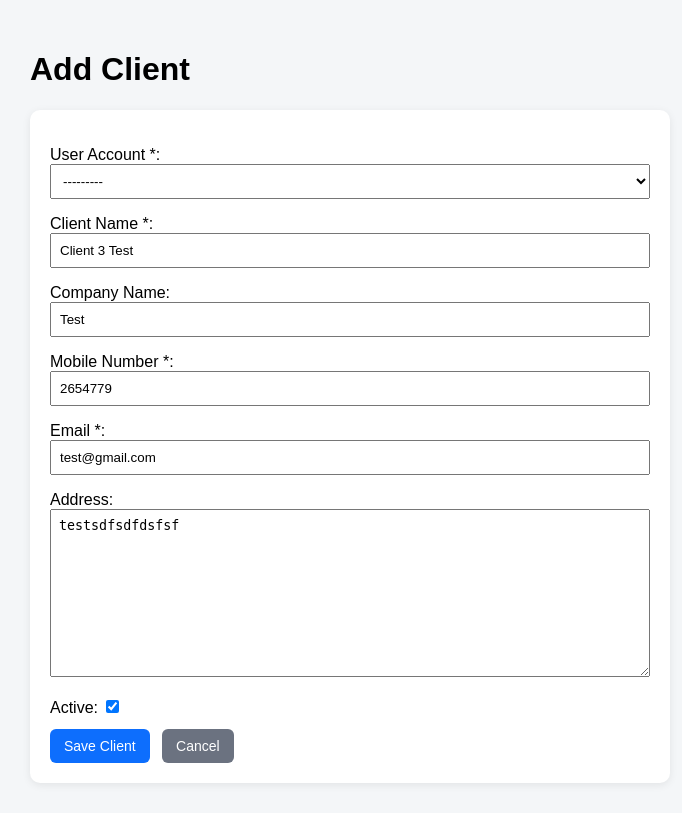
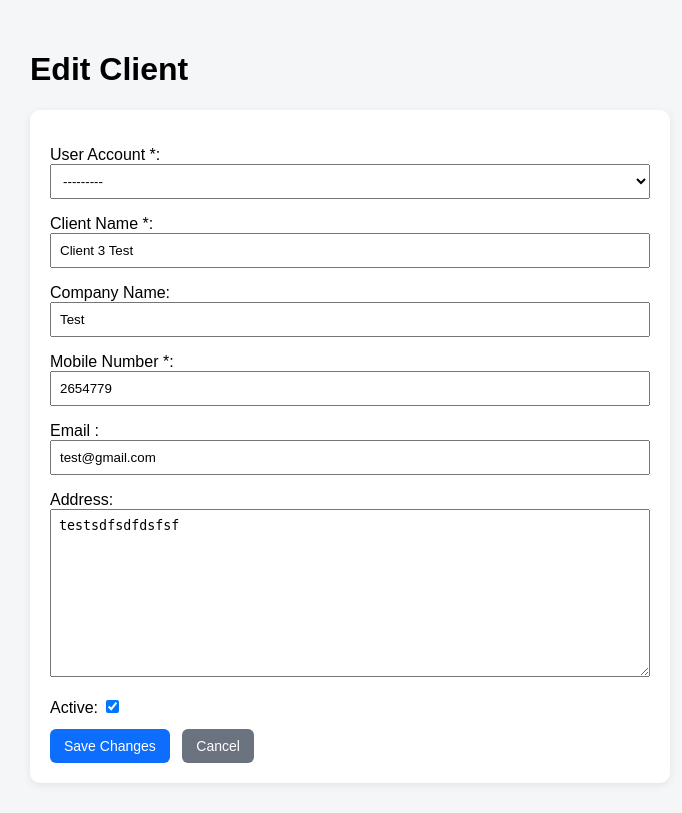
Before and after one commit to MBishta/client-portal-project, a Django app: page /clients/4/edit/ in a window 1280 px wide. Shown: the part 51-864 px from the top of the page, without its empty margins (0-682 px from the left). Run offline with Django 5.2, Linux system fonts and the light colour scheme; a user stored in the database is signed in; data comes from the database, SQL or seed files in the repository; both versions use the stored data as it was after the commit.

Commit message:
Add user shortcut to client form and make email optional

```diff
--- a/clients/forms.py
+++ b/clients/forms.py
@@ -24,7 +24,7 @@
             'client_name': 'Client Name *',
             'company_name': 'Company Name',
             'phone': 'Mobile Number *',
-            'email': 'Email *',
+            'email': 'Email ',
             'address': 'Address',
             'is_active': 'Active',
         }
@@ -46,7 +46,7 @@
         self.fields['user'].required = True
         self.fields['client_name'].required = True
         self.fields['phone'].required = True
-        self.fields['email'].required = True
+        self.fields['email'].required = False
 
     def clean_client_name(self):
         client_name = self.cleaned_data.get('client_name')
--- a/engineers/forms.py
+++ b/engineers/forms.py
@@ -24,7 +24,7 @@
             'engineer_name': 'Engineer Name *',
             'department': 'Department *',
             'phone': 'Mobile Number *',
-            'email': 'Email *',
+            'email': 'Email ',
             'specialization': 'Specialization',
             'is_active': 'Active',
         }
@@ -47,7 +47,7 @@
         self.fields['engineer_name'].required = True
         self.fields['department'].required = True
         self.fields['phone'].required = True
-        self.fields['email'].required = True
+        self.fields['email'].required = False
 
     def clean_engineer_name(self):
         engineer_name = self.cleaned_data.get('engineer_name')
--- a/templates/clients/client_form.html
+++ b/templates/clients/client_form.html
@@ -1,6 +1,6 @@
 {% extends 'base.html' %}
 
-{% block title %}Add Client{% endblock %}
+{% block title %}{{ page_title }}{% endblock %}
 
 {% block content %}
 
@@ -51,7 +51,7 @@
     }
 </style>
 
-<h1>Add Client</h1>
+<h1>{{ page_title }}</h1>
 
 <div class="form-card">
     <form method="post">
@@ -59,7 +59,7 @@
 
         {{ form.as_p }}
 
-        <button type="submit" class="btn btn-primary">Save Client</button>
+        <button type="submit" class="btn btn-primary">{{ button_text }}</button>
 
         <a href="{% url 'clients:client_list' %}" class="btn btn-secondary">
             Cancel
@@ -67,4 +67,23 @@
     </form>
 </div>
 
+<script>
+    document.addEventListener('DOMContentLoaded', function() {
+        const userSelect = document.getElementById('id_user');
+
+        if (userSelect) {
+            const addUserOption = document.createElement('option');
+            addUserOption.value = '__add_user__';
+            addUserOption.textContent = '+ Add New User';
+            userSelect.appendChild(addUserOption);
+
+            userSelect.addEventListener('change', function() {
+                if (userSelect.value === '__add_user__') {
+                    window.location.href = "{% url 'accounts:user_add' %}";
+                }
+            });
+        }
+    });
+</script>
+
 {% endblock %}
```
Also changed, not shown: db.sqlite3.
